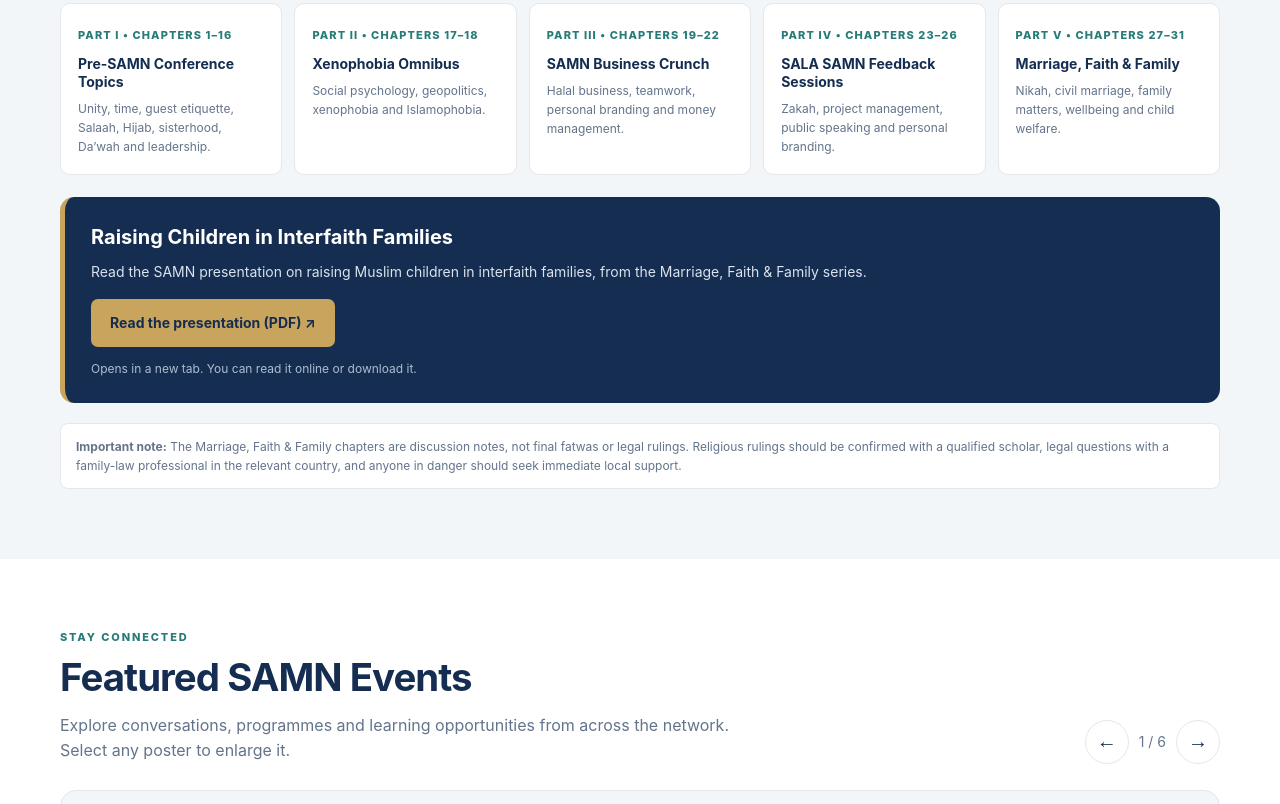
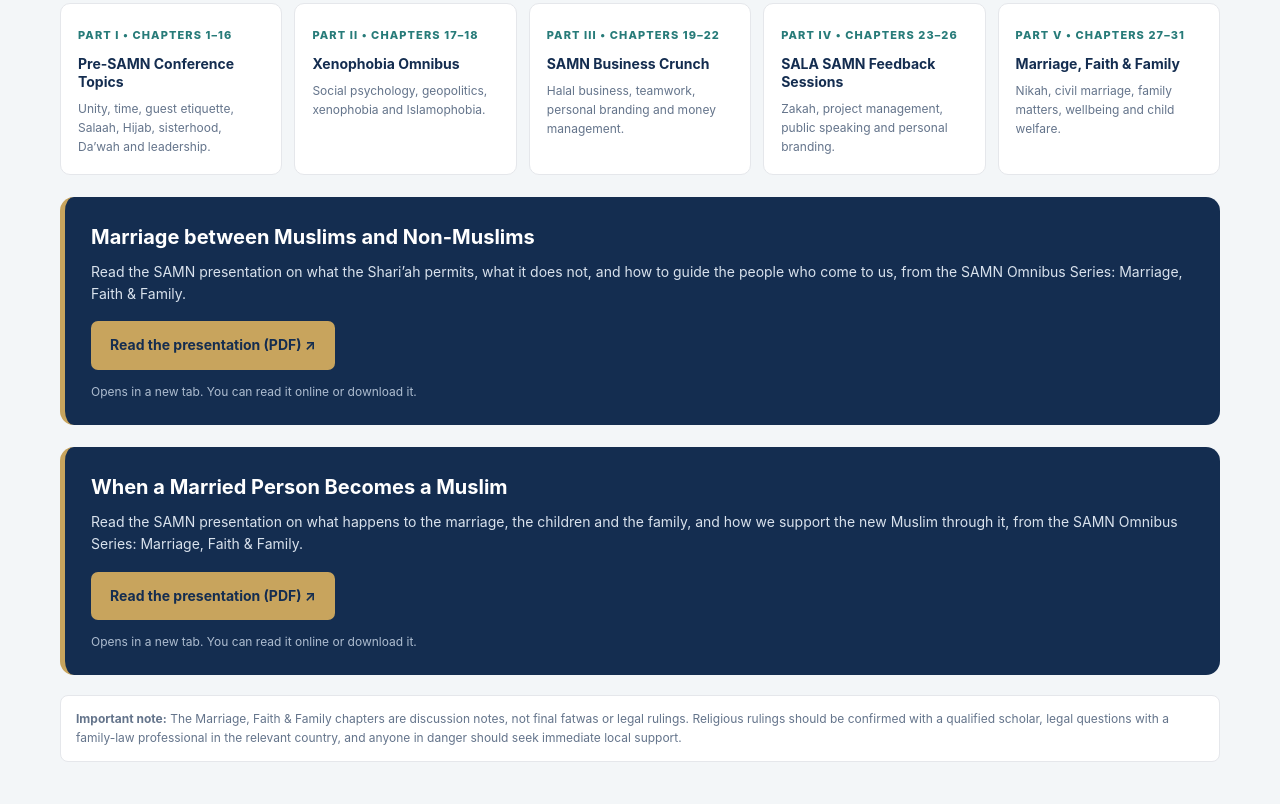
Before and after one commit to southernafricamuslimahnetwork-arch/samn-network, a plain HTML site: page docs/index.html in a window 1280 px wide. Shown: the part 2775-3579 px from the top of the page. Drawn offline with Linux system fonts and the light colour scheme.

Commit message:
index.html

```diff
--- a/docs/index.html
+++ b/docs/index.html
@@ -165,12 +165,19 @@ dialog.lightbox img{width:100%;max-height:80vh;object-fit:contain;display:block}
     <article class="collection"><span>PART IV • CHAPTERS 23–26</span><h3>SALA SAMN Feedback Sessions</h3><p>Zakah, project management, public speaking and personal branding.</p></article>
     <article class="collection"><span>PART V • CHAPTERS 27–31</span><h3>Marriage, Faith & Family</h3><p>Nikah, civil marriage, family matters, wellbeing and child welfare.</p></article>
    </div>
-     <div class="constitution-panel" id="interfaith-resource" style="margin-bottom:20px">
-    <h3>Raising Children in Interfaith Families</h3>
-    <p>Read the SAMN presentation on raising Muslim children in interfaith families, from the Marriage, Faith &amp; Family series.</p>
-    <a class="btn btn-gold" href="assets/Raising-Children-in-Interfaith-Families.pdf" target="_blank" rel="noopener">Read the presentation (PDF) ↗</a>
-    <p class="small">Opens in a new tab. You can read it online or download it.</p>
-   </div>
+             <div class="constitution-panel" id="marriage-non-muslims-resource" style="margin-bottom:20px">
+          <h3>Marriage between Muslims and Non-Muslims</h3>
+          <p>Read the SAMN presentation on what the Shari’ah permits, what it does not, and how to guide the people who come to us, from the SAMN Omnibus Series: Marriage, Faith &amp; Family.</p>
+          <a class="btn btn-gold" href="assets/Marriage-Between-Muslims-and-Non-Muslims.pdf" target="_blank" rel="noopener">Read the presentation (PDF) ↗</a>
+          <p class="small">Opens in a new tab. You can read it online or download it.</p>
+        </div>
+
+        <div class="constitution-panel" id="married-person-becomes-muslim-resource" style="margin-bottom:20px">
+          <h3>When a Married Person Becomes a Muslim</h3>
+          <p>Read the SAMN presentation on what happens to the marriage, the children and the family, and how we support the new Muslim through it, from the SAMN Omnibus Series: Marriage, Faith &amp; Family.</p>
+          <a class="btn btn-gold" href="assets/When-a-Married-Person-Becomes-a-Muslim.pdf" target="_blank" rel="noopener">Read the presentation (PDF) ↗</a>
+          <p class="small">Opens in a new tab. You can read it online or download it.</p>
+        </div>
       <div class="notice"><strong>Important note:</strong> The Marriage, Faith & Family chapters are discussion notes, not final fatwas or legal rulings. Religious rulings should be confirmed with a qualified scholar, legal questions with a family-law professional in the relevant country, and anyone in danger should seek immediate local support.</div>
   </div>
  </section>
```
